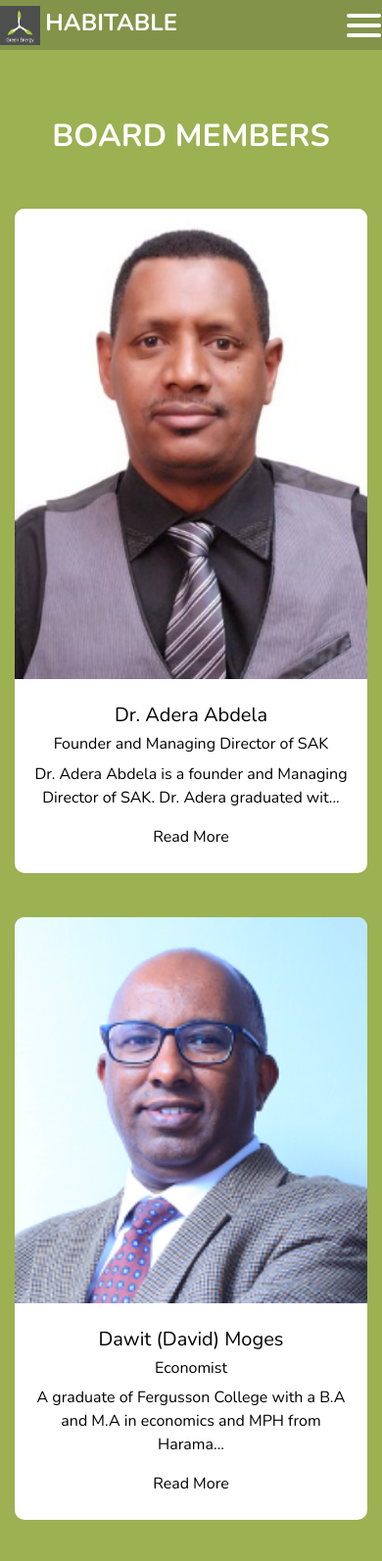
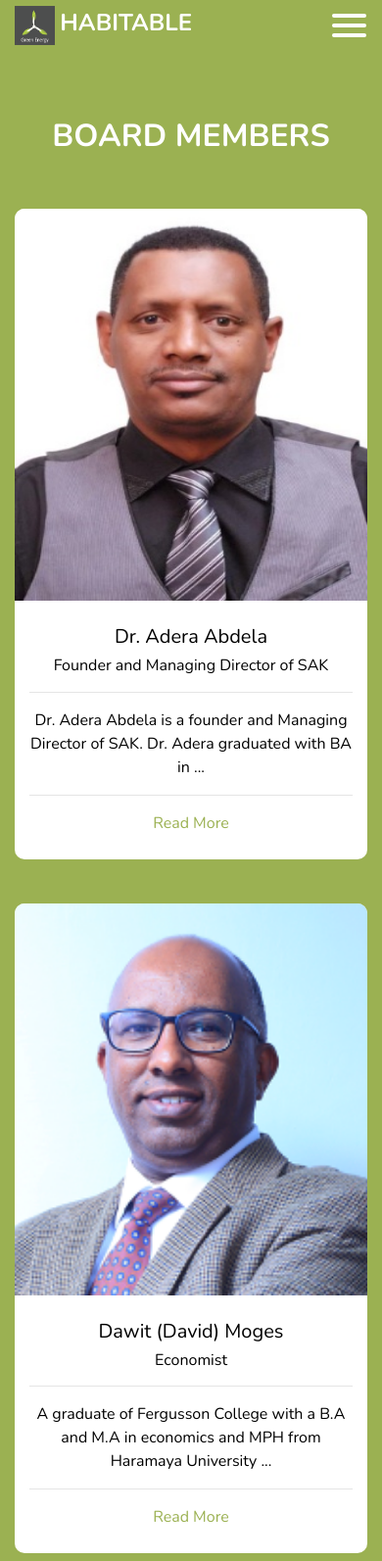
Before and after one commit to Bereket234/Dr.Serkalem, a website: page public/staff.html in a window 390 px wide. Shown: the top 1593 px of the page at 98% size. Drawn offline with nearby package versions, Linux system fonts and the light colour scheme; some packages are replaced by stand-ins of ours; a script that the page names is missing.

Commit message:
Add files via upload

```diff
--- a/public/css/responsive.css
+++ b/public/css/responsive.css
@@ -33,6 +33,14 @@
 
   .slider_section .detail-box {
     margin-bottom: 45px;
+  }
+  .custom_nav-container {
+    padding:0 15px;
+  }
+
+  .activate {
+    padding: 0 15px;
+    background-color: var(--primary);
   }
 
   .custom_nav-container .navbar-nav {
@@ -107,6 +115,7 @@
   }
 }
 
+
 @media (max-width: 420px) {}
 
 @media (max-width: 376px) {}
--- a/public/css/style.css
+++ b/public/css/style.css
@@ -166,12 +166,12 @@ a:focus {
 }
 
 .custom_nav-container {
-  padding: 0;
+  padding:15px 150px;
 }
 
 .activate {
-  padding: 0;
-  background-color: var(--dark);
+  padding: 15px 100px;
+  background-color: var(--primary);
 }
 
 .custom_nav-container .navbar-nav {
@@ -533,6 +533,7 @@ a:focus {
 
 .doctor_section .box .img-box img {
   width: 100%;
+  height: 400px;
 }
 
 .doctor_section .box .detail-box {
@@ -540,6 +541,14 @@ a:focus {
   padding: 25px 15px;
   text-align: center;
   position: relative;
+}
+
+.doctor_section .box .detail-box .read-more{
+  cursor: pointer;
+  color : var(--primary);
+}
+.doctor_section .box .detail-box .read-more:hover {
+  color: var(--forth);
 }
 
 .doctor_section .box .detail-box .social_box {
--- a/public/js/custom.js
+++ b/public/js/custom.js
@@ -1,6 +1,6 @@
 const content= document.querySelectorAll('.content');
 
-const maxNumOfChar= 100
+const maxNumOfChar= 125
 const sections =document.querySelectorAll('section')
 const nav = document.querySelector(".home-nav-container")
 window.addEventListener('scroll', () =>{
@@ -8,7 +8,7 @@ window.addEventListener('scroll', () =>{
     sections.forEach(section =>{
         const sectionTop = section.offsetTop;
         const sectionHeight = section.clientHeight;
-        if(scrollY > sectionTop && scrollY <(sectionTop + sectionHeight)){
+        if(scrollY > (sectionTop-750) && scrollY <(sectionTop + sectionHeight)){
             if(section.classList.contains('nav-visible')){
                 console.log('heree');
                nav.classList.add('activate');
@@ -19,9 +19,6 @@ window.addEventListener('scroll', () =>{
         }
     })
 })
-
-
-console.log(content);
 
 content.forEach((item)=>{
     if(item.textContent.length < maxNumOfChar){
--- a/public/staff.html
+++ b/public/staff.html
@@ -124,6 +124,7 @@
               <h6 class="title">
                 Founder and Managing Director of SAK
               </h6>
+              <hr>
               <p class="content">
                 Dr. Adera Abdela is a founder and Managing Director of SAK. Dr. Adera graduated with
                  BA in Economics and completed his MA and Doctoral studies in Transformational Leadership
@@ -133,7 +134,8 @@
                      led and advised various projects and managed several training and consultancy activities
                       as team leader for different local and international organizations.
               </p>
-              <a onclick="readMore(this)" style="cursor: pointer;">Read More</a>
+              <hr>
+              <a onclick="readMore(this)" class="read-more">Read More</a>
             </div>
           </div>
         </div>
@@ -163,6 +165,7 @@
               <h6 class="title">
                 Economist
               </h6>
+              <hr>
               <p class="content">
                 A graduate of Fergusson College with a B.A and M.A in economics and MPH from Haramaya University
                  and a doctoral candidate at BGU (USA). Leads two private healthcare facilities as  CEO of Sr Aklesia
@@ -178,7 +181,8 @@
                    at Addis Abeba University, trained entrepreneurship at different consultation institutes.
 
               </p>
-              <a onclick="readMore(this)" style="cursor: pointer;">Read More</a>
+              <hr>
+              <a onclick="readMore(this)" class="read-more">Read More</a>
             </div>
           </div>
         </div>
@@ -242,7 +246,7 @@
             <a href="">
               <i class="fa fa-twitter" aria-hidden="true"></i>
             </a>
-            <a href="">
+            <a href="https://et.linkedin.com/in/dr-serkalem-g-kirstos-phd-733b6633">
               <i class="fa fa-linkedin" aria-hidden="true"></i>
             </a>
             <a href="">
--- a/server.js
+++ b/server.js
@@ -25,13 +25,13 @@ const transporter= nodemailer.createTransport({
     service: 'gmail',
     auth: {
         user: 'email',
-        pass: 'pass'
+        pass: 'email'
     }
 })
 
     const mailOption= {
         from:email ,
-        to: 'bereketnigussie9@gmaol.com',
+        to: 'email',
         subject: `message from ${name}: ${phone}` ,
         text:  message
     }
```
Also changed, not shown: public/about.html (+1 -1 lines), public/contact.html (+1 -1 lines), public/index.html (+2 -2 lines), public/services.html (+1 -1 lines), public/images/staff2.png (added).
